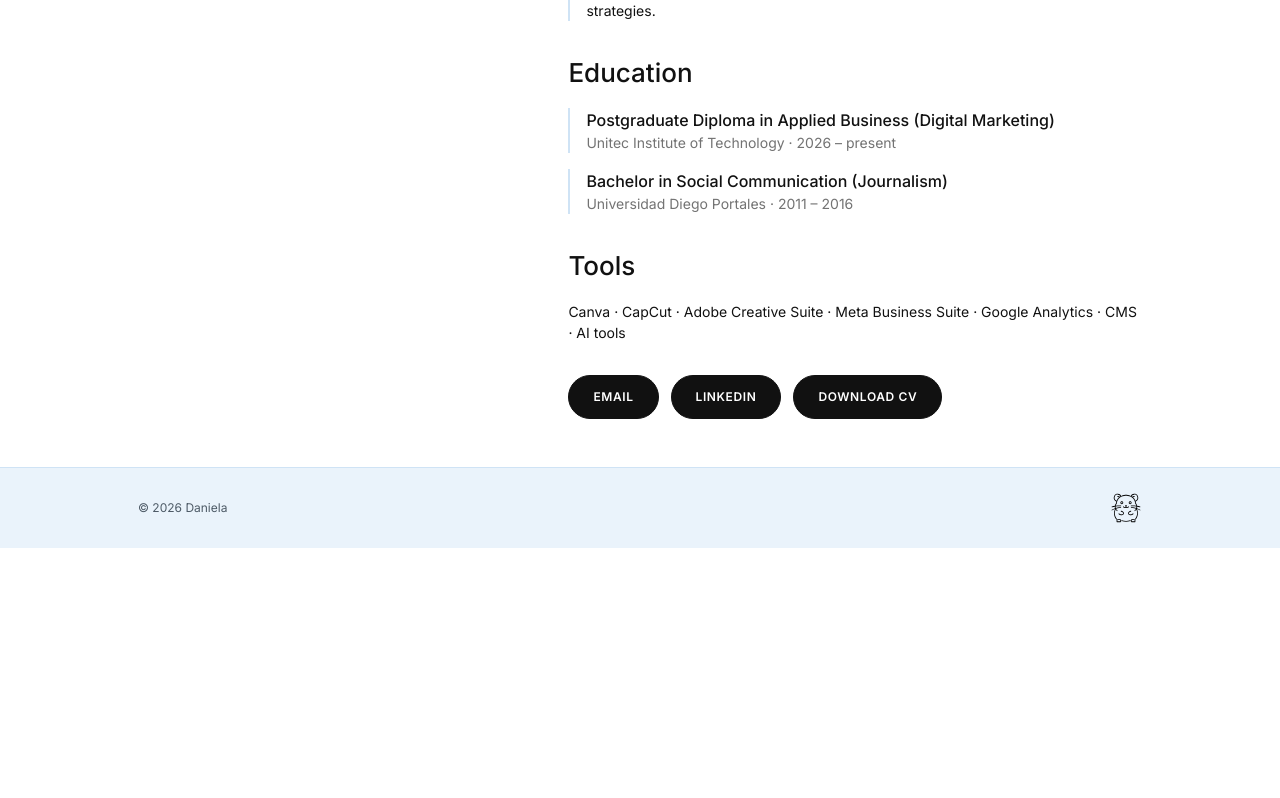
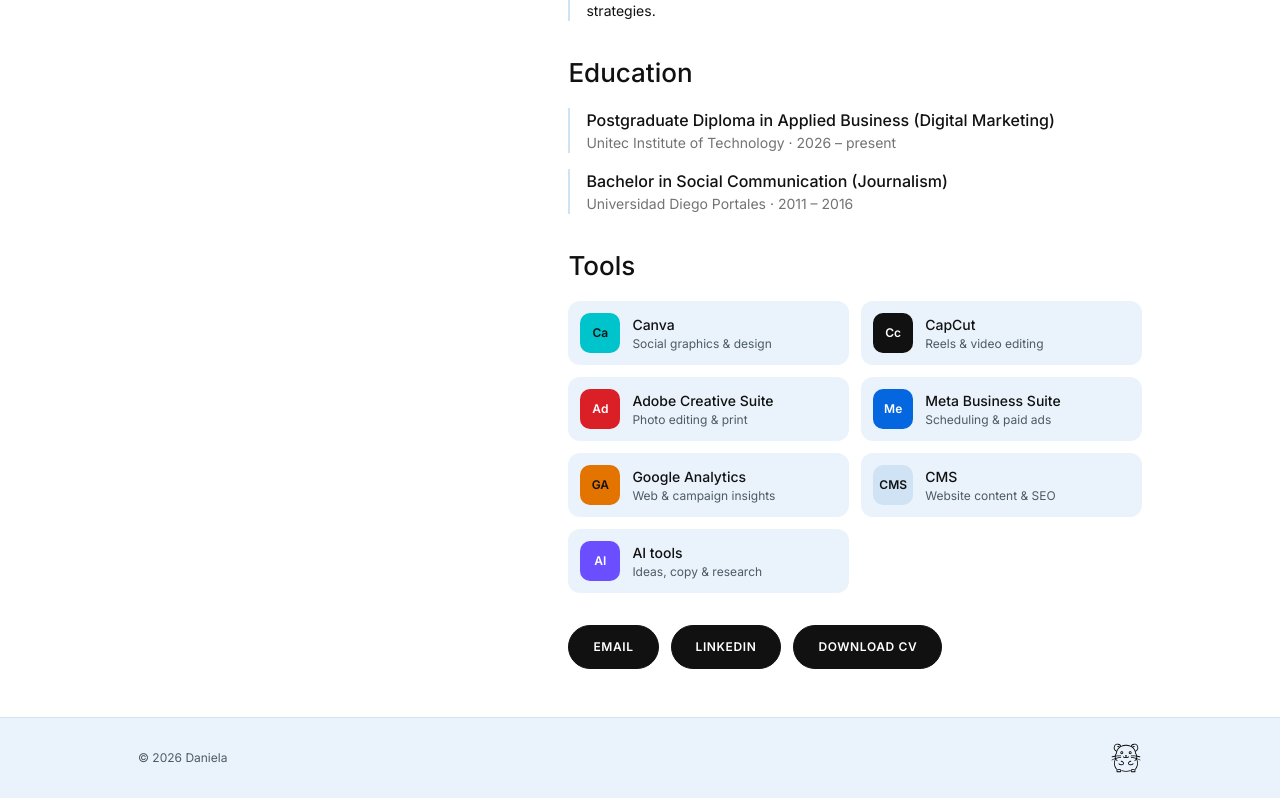
Before and after one commit to cvallescristian/dani-portfolio, a React (Vite) app: page /about in a window 1280 px wide. Shown: the part 1145-1943 px from the top of the page. Before the commit the page ends 1693 px from the top, so only its background shows below. Built offline with nearby package versions, Linux system fonts and the light colour scheme.

Commit message:
style: tool cards with letter badges

```diff
--- a/src/data/profile.ts
+++ b/src/data/profile.ts
@@ -68,13 +68,13 @@
     },
   ],
   tools: [
-    'Canva',
-    'CapCut',
-    'Adobe Creative Suite',
-    'Meta Business Suite',
-    'Google Analytics',
-    'CMS',
-    'AI tools',
+    { name: 'Canva', use: 'Social graphics & design', initials: 'Ca', color: '#00c4cc', textColor: '#111111' },
+    { name: 'CapCut', use: 'Reels & video editing', initials: 'Cc', color: '#111111', textColor: '#ffffff' },
+    { name: 'Adobe Creative Suite', use: 'Photo editing & print', initials: 'Ad', color: '#da1f26', textColor: '#ffffff' },
+    { name: 'Meta Business Suite', use: 'Scheduling & paid ads', initials: 'Me', color: '#0467df', textColor: '#ffffff' },
+    { name: 'Google Analytics', use: 'Web & campaign insights', initials: 'GA', color: '#e37400', textColor: '#111111' },
+    { name: 'CMS', use: 'Website content & SEO', initials: 'CMS', color: '#cfe3f5', textColor: '#111111' },
+    { name: 'AI tools', use: 'Ideas, copy & research', initials: 'AI', color: '#6b4eff', textColor: '#ffffff' },
   ],
   contacts: [
     { label: 'Email', url: 'mailto:danielaiprzs@gmail.com' },
--- a/src/pages/AboutPage.css
+++ b/src/pages/AboutPage.css
@@ -74,8 +74,63 @@
 }
 
 .about__tools {
+  display: grid;
+  grid-template-columns: 1fr;
+  gap: var(--space-3);
   margin-bottom: var(--space-4);
+  padding: 0;
+  list-style: none;
+}
+
+.tool-card {
+  display: flex;
+  align-items: center;
+  gap: var(--space-3);
+  padding: var(--space-3);
+  border-radius: 12px;
+  background: var(--color-accent-soft);
+  transition:
+    background-color var(--duration-base) var(--ease-out),
+    transform var(--duration-fast) var(--ease-out);
+}
+
+.tool-card__badge {
+  display: grid;
+  place-items: center;
+  flex-shrink: 0;
+  width: 40px;
+  height: 40px;
+  border-radius: 10px;
+  font-size: var(--fs-xs);
+  font-weight: 600;
+}
+
+.tool-card__text {
+  display: flex;
+  flex-direction: column;
+}
+
+.tool-card__name {
   font-size: var(--fs-sm);
+  font-weight: 500;
+}
+
+.tool-card__use {
+  font-size: var(--fs-xs);
+  color: var(--color-text-on-accent);
+}
+
+@media (hover: hover) {
+  .tool-card:hover {
+    background: var(--color-accent);
+    transform: translateY(-2px);
+  }
+}
+
+@media (min-width: 400px) {
+  .about__tools {
+    grid-template-columns: repeat(2, 1fr);
+  }
 }
 
 @media (min-width: 768px) {
--- a/src/pages/AboutPage.tsx
+++ b/src/pages/AboutPage.tsx
@@ -56,7 +56,23 @@
           </ul>
 
           <h2 className="about__subheading">Tools</h2>
-          <p className="about__tools">{profile.tools.join(' · ')}</p>
+          <ul className="about__tools">
+            {profile.tools.map((tool) => (
+              <li key={tool.name} className="tool-card">
+                <span
+                  className="tool-card__badge"
+                  style={{ background: tool.color, color: tool.textColor }}
+                  aria-hidden="true"
+                >
+                  {tool.initials}
+                </span>
+                <span className="tool-card__text">
+                  <span className="tool-card__name">{tool.name}</span>
+                  <span className="tool-card__use">{tool.use}</span>
+                </span>
+              </li>
+            ))}
+          </ul>
           <ContactLinks />
         </Reveal>
       </div>
```
Also changed, not shown: src/data/types.ts (+9 -1 lines).
